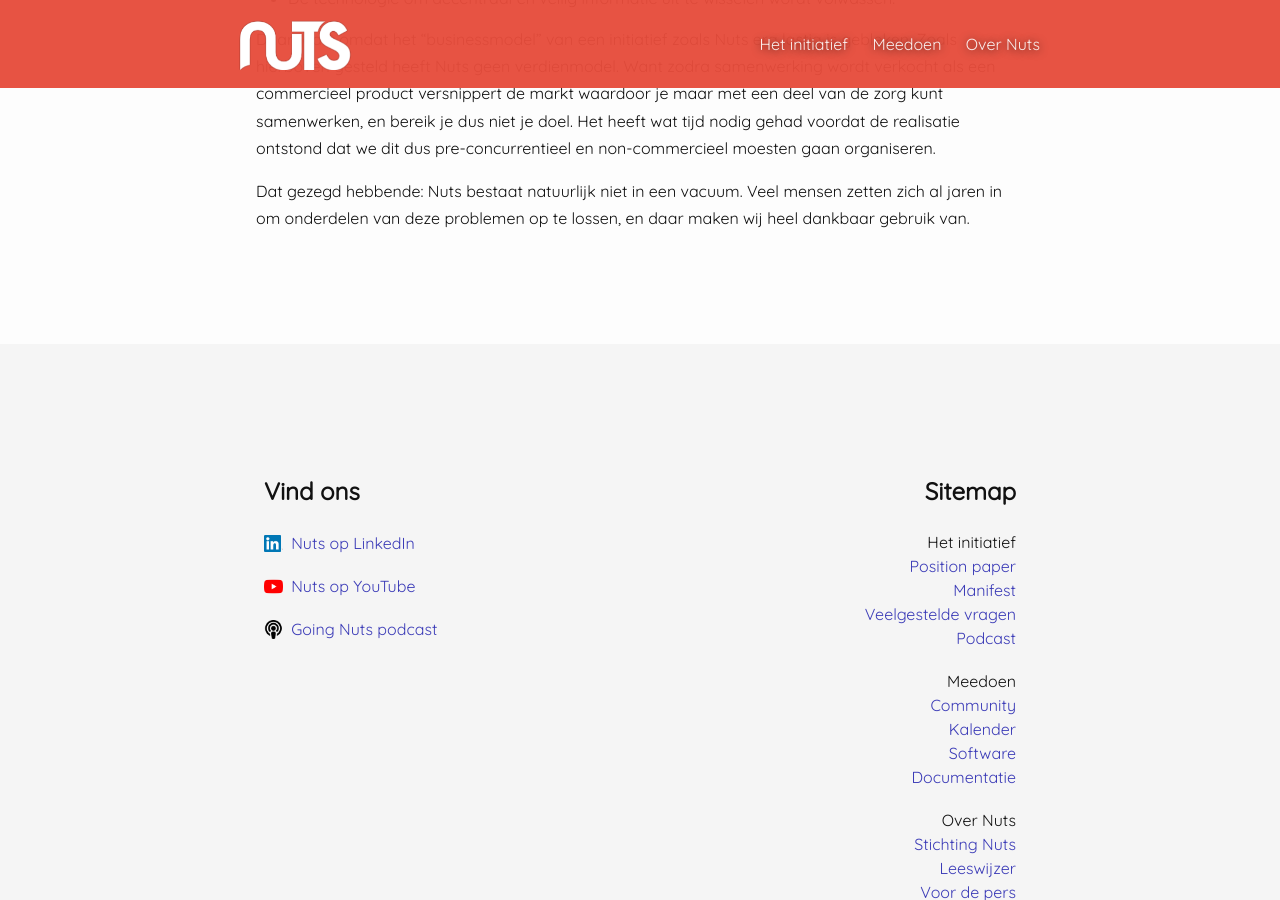
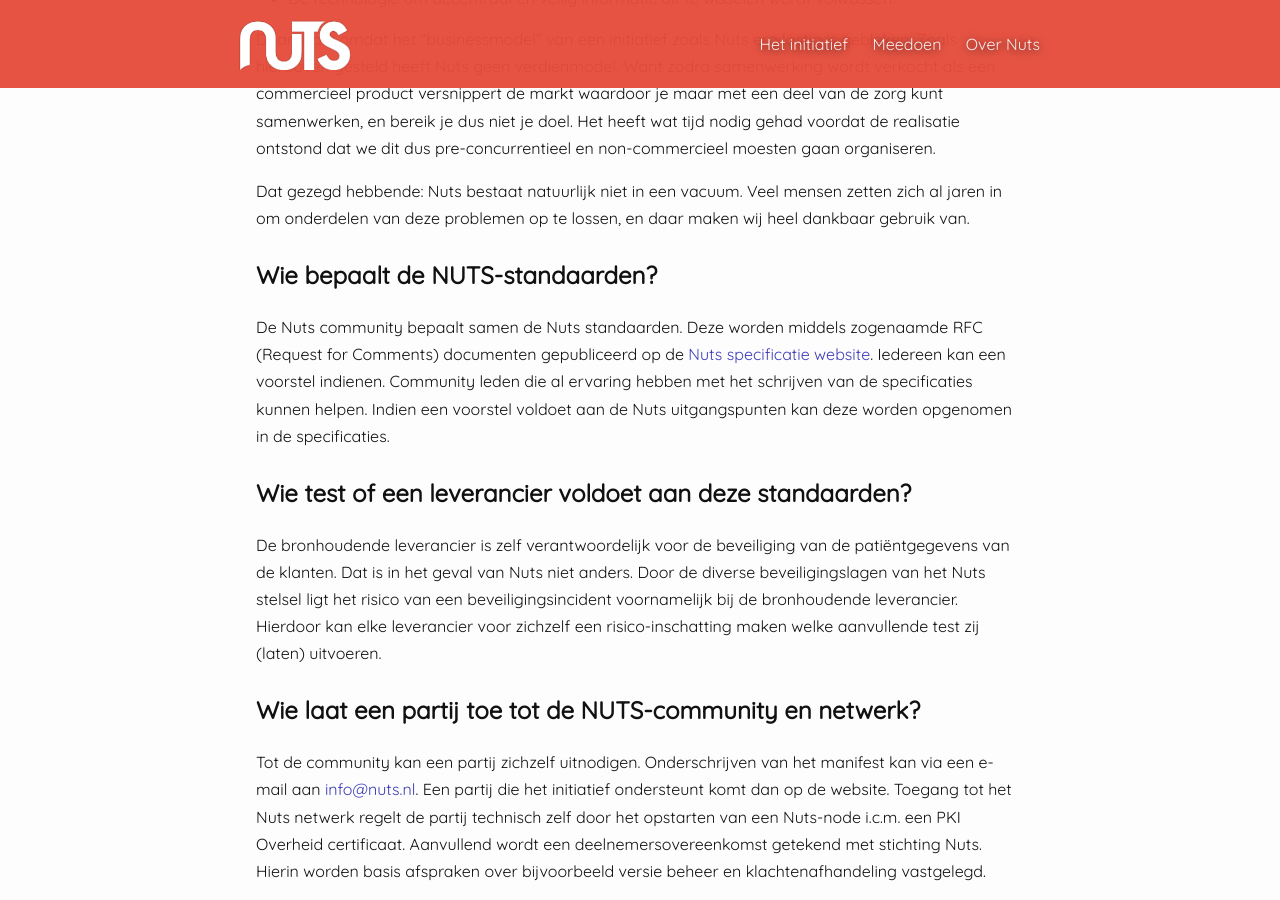
Before and after one commit to nuts-foundation/nuts-webpresence, a Jekyll site: the page built from q-and-a.md, in a window 1280 px wide and 900 px high, scrolled down 3091 px. Built offline with Jekyll 4.4.1, drawn with Linux system fonts in a browser that asks for light colours.

Commit message:
Extend the Q&A (#127)
* Extend the Q&A

```diff
--- a/q-and-a.md
+++ b/q-and-a.md
@@ -128,3 +128,30 @@
 Dat gezegd hebbende: Nuts bestaat natuurlijk niet in een vacuum. Veel mensen
 zetten zich al jaren in om onderdelen van deze problemen op te lossen, en daar
 maken wij heel dankbaar gebruik van.
+
+## Wie bepaalt de NUTS-standaarden?
+
+De Nuts community bepaalt samen de Nuts standaarden. Deze worden middels zogenaamde
+RFC (Request for Comments) documenten gepubliceerd op de
+[Nuts specificatie website](https://nuts-foundation.gitbook.io/v1/). Iedereen kan
+een voorstel indienen. Community leden die al ervaring hebben met het schrijven van
+de specificaties kunnen helpen. Indien een voorstel voldoet aan de Nuts uitgangspunten
+kan deze worden opgenomen in de specificaties.
+
+## Wie test of een leverancier voldoet aan deze standaarden?
+
+De bronhoudende leverancier is zelf verantwoordelijk voor de beveiliging van
+de patiëntgegevens van de klanten. Dat is in het geval van Nuts niet anders.
+Door de diverse beveiligingslagen van het Nuts stelsel ligt het risico van een
+beveiligingsincident voornamelijk bij de bronhoudende leverancier. Hierdoor kan
+elke leverancier voor zichzelf een risico-inschatting maken welke aanvullende
+test zij (laten) uitvoeren.
+
+## Wie laat een partij toe tot de NUTS-community en netwerk?
+
+Tot de community kan een partij zichzelf uitnodigen. Onderschrijven van het manifest
+kan via een e-mail aan [info@nuts.nl](mailto:info@nuts.nl). Een partij die het initiatief ondersteunt komt dan op
+de website. Toegang tot het Nuts netwerk regelt de partij technisch zelf door het
+opstarten van een Nuts-node i.c.m. een PKI Overheid certificaat. Aanvullend wordt
+een deelnemersovereenkomst getekend met stichting Nuts. Hierin worden basis afspraken
+over bijvoorbeeld versie beheer en klachtenafhandeling vastgelegd.
```
